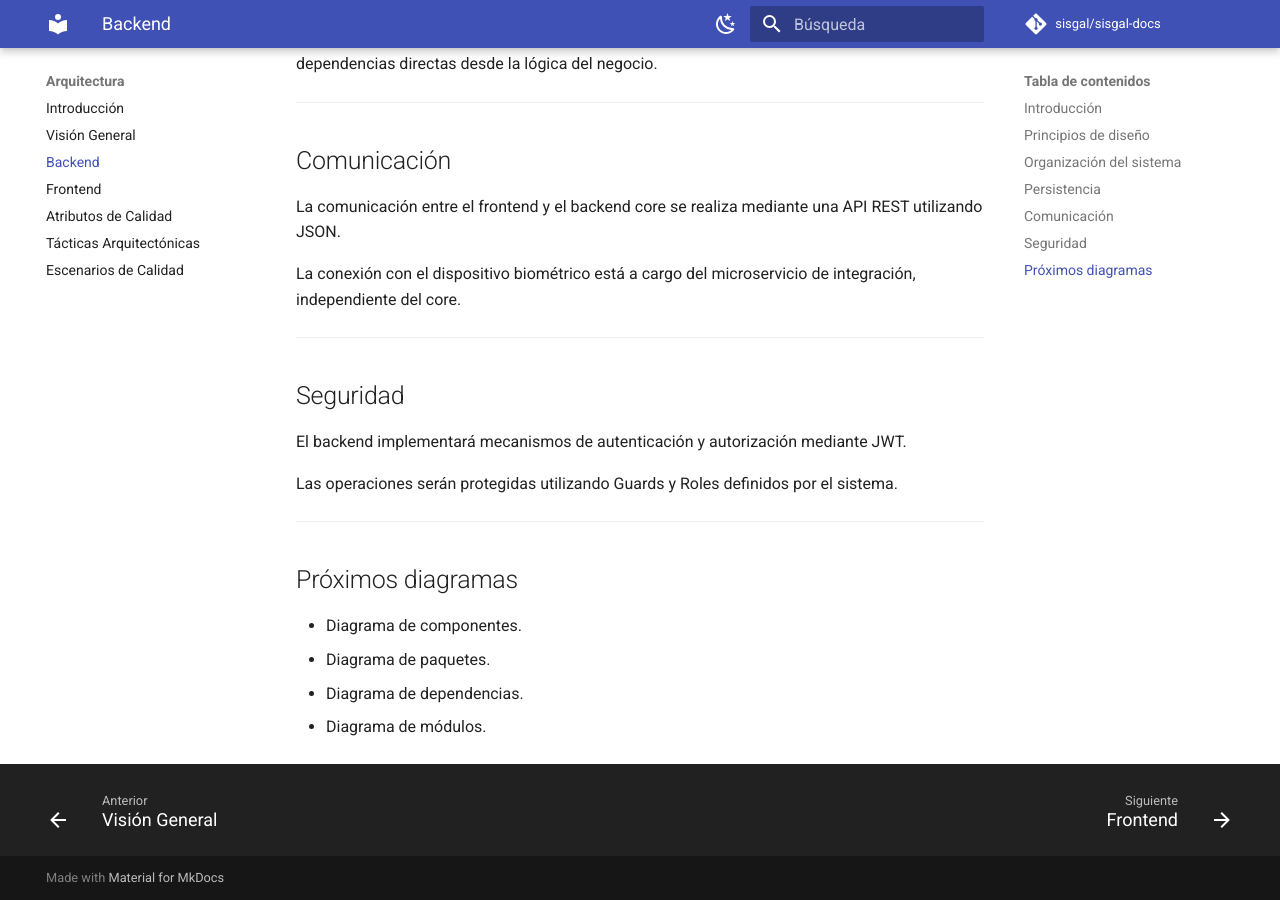
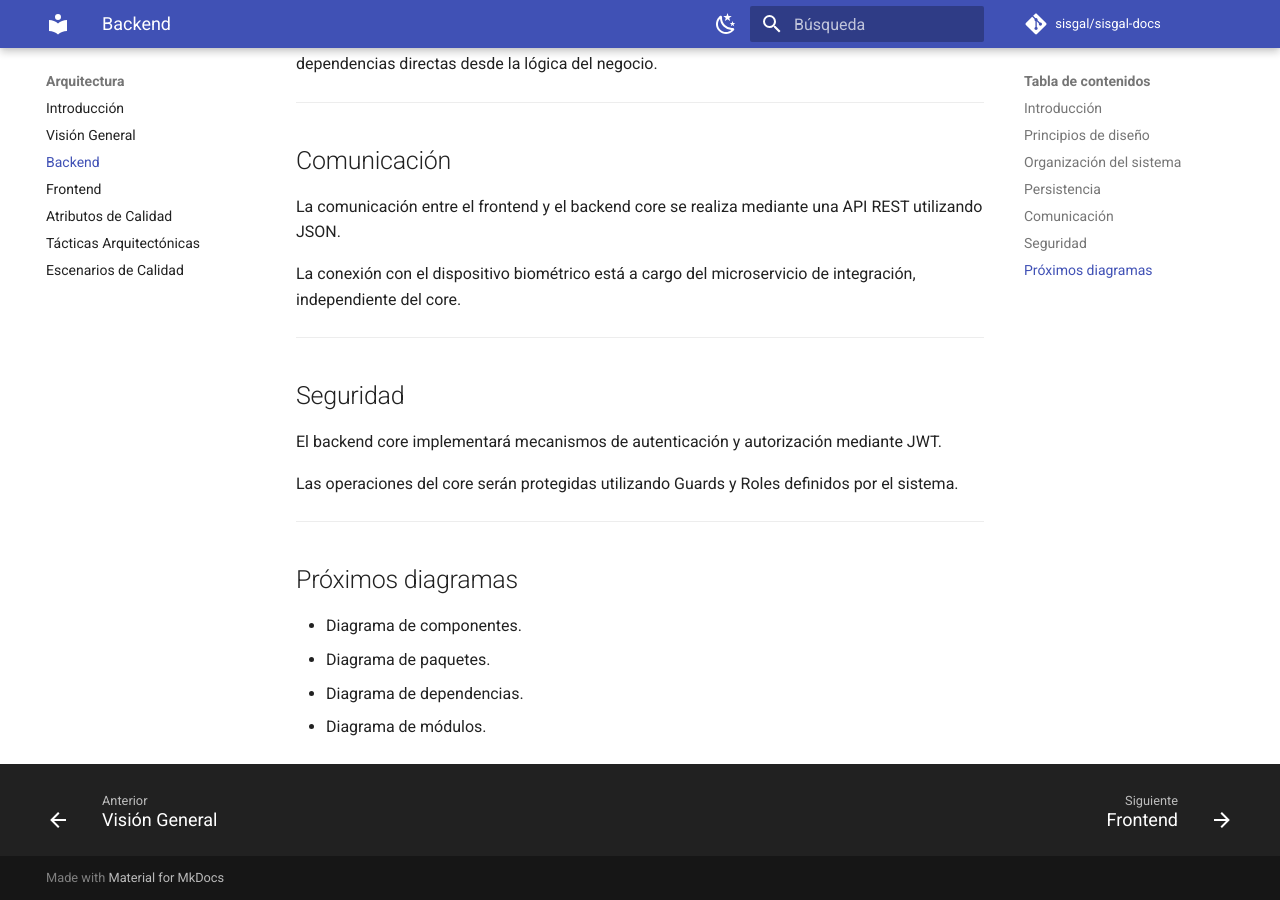
Before and after one commit to sisgal-platform/sisgal-docs, an MkDocs documentation site: the page built from docs/architecture/backend.md, in a window 1280 px wide and 900 px high, scrolled down 1679 px. Built offline with MkDocs 1.6.1 and Material for MkDocs 9.7.7, drawn with Linux system fonts in a browser that asks for light colours; comment, search, counter and statistics services are not loaded; some of the changed text lies outside the part shown.

Commit message:
docs: clarify core security scope

```diff
--- a/docs/architecture/backend.md
+++ b/docs/architecture/backend.md
@@ -10,7 +10,7 @@ La decisión de monolito modular aplica únicamente al core; el servicio de inte
 
 ## Principios de diseño
 
-El backend fue diseñado siguiendo los siguientes principios:
+El backend core fue diseñado siguiendo los siguientes principios:
 
 - Separación de responsabilidades.
 - Bajo acoplamiento entre módulos.
@@ -66,9 +66,9 @@ La conexión con el dispositivo biométrico está a cargo del microservicio de i
 
 ## Seguridad
 
-El backend implementará mecanismos de autenticación y autorización mediante JWT.
+El backend core implementará mecanismos de autenticación y autorización mediante JWT.
 
-Las operaciones serán protegidas utilizando Guards y Roles definidos por el sistema.
+Las operaciones del core serán protegidas utilizando Guards y Roles definidos por el sistema.
 
 ---
 
```
